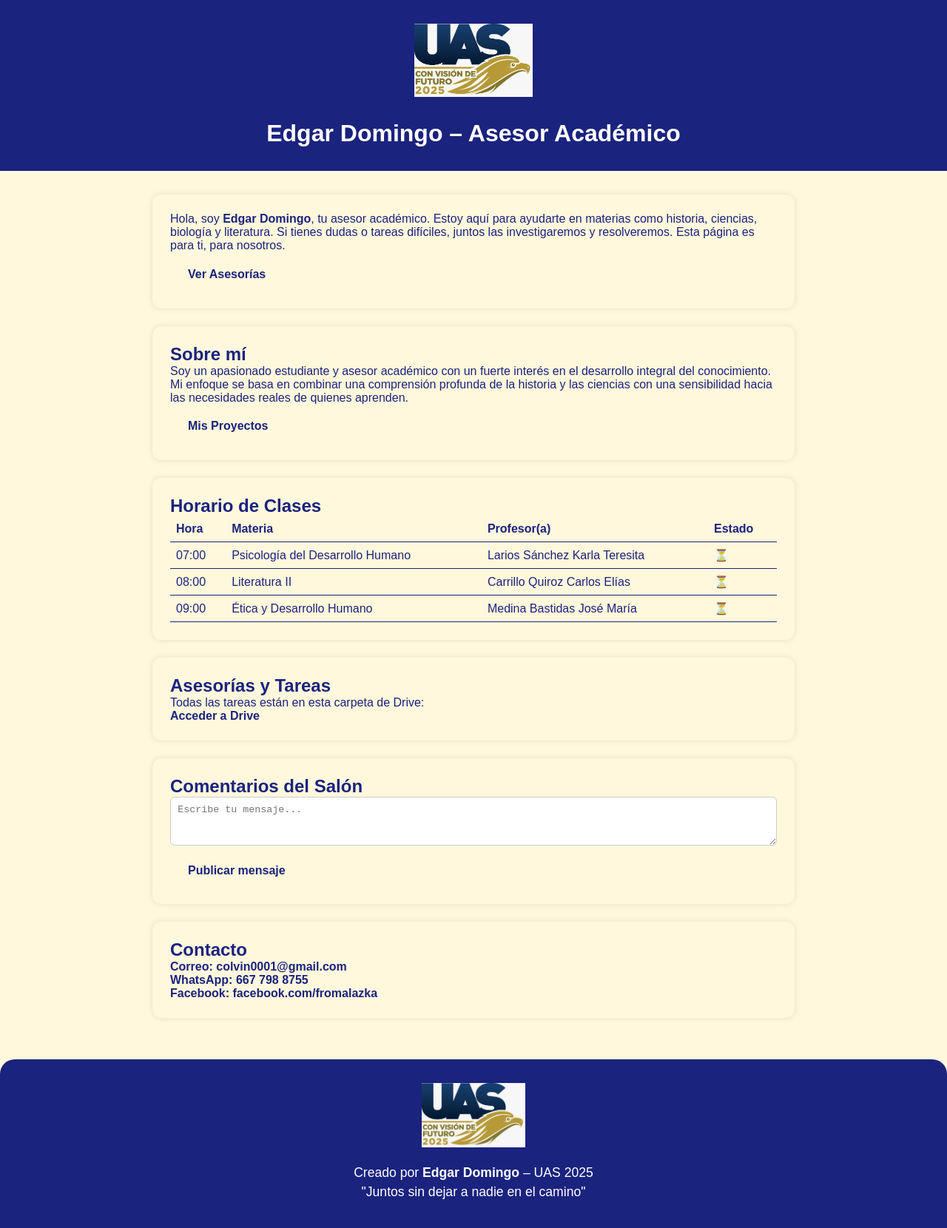
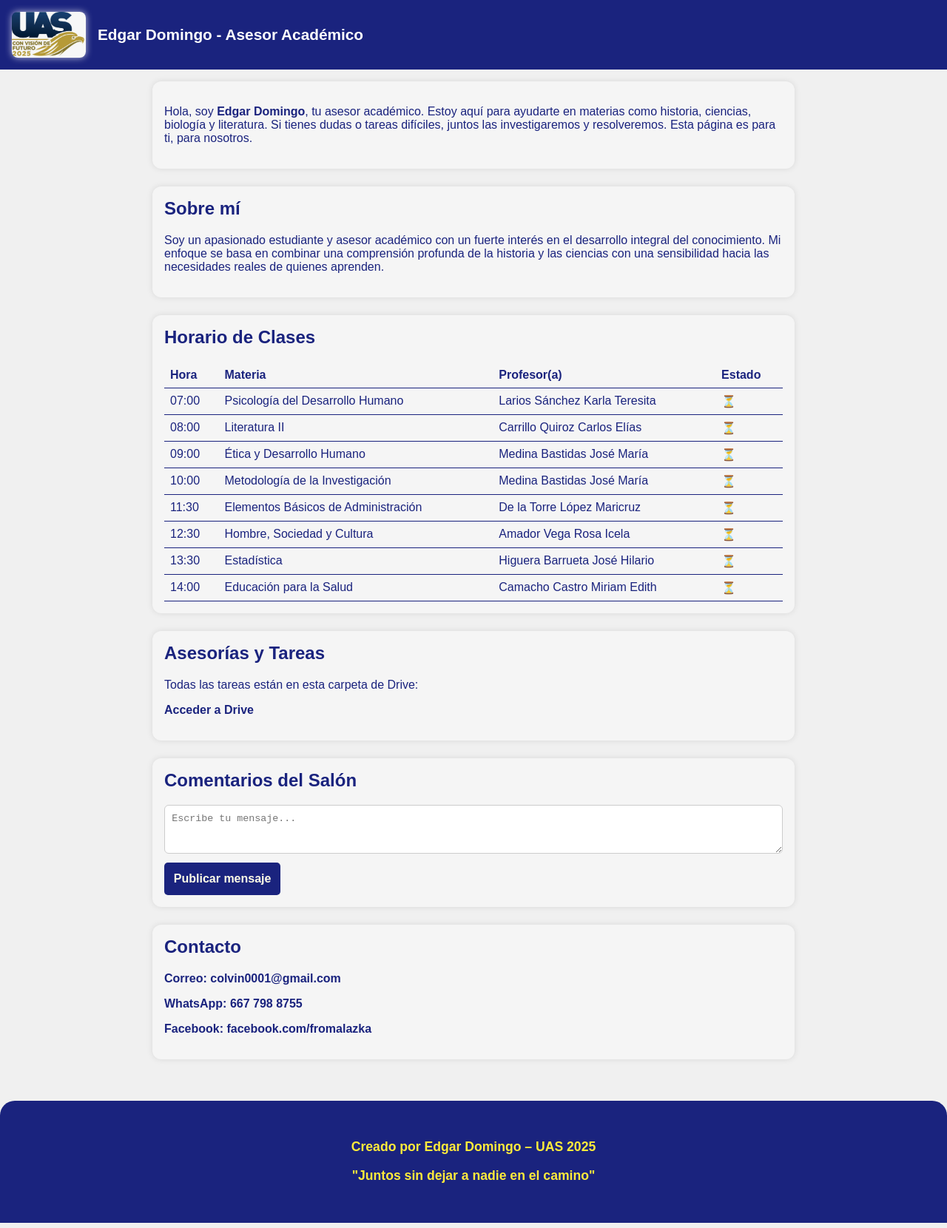
Before and after one commit to mazary/backend, a website: page index.html in a window 1280 px wide. Shown: the whole page at 74% size. Drawn offline with Linux system fonts and the light colour scheme.

Commit message:
Update index.htmlwww

```diff
--- a/index.html
+++ b/index.html
@@ -5,128 +5,136 @@
   <meta name="viewport" content="width=device-width, initial-scale=1" />
   <title>Edgar Domingo – Asesor Académico</title>
   <style>
-    * { box-sizing: border-box; margin:0; padding:0; }
+    * { box-sizing: border-box; }
 
-    body { font-family: Arial, sans-serif; background-color: #fff8dc; color: #fff; }
+    body {
+      background-color: #f0f0f0;
+      color: #1a237e;
+      font-family: Arial, sans-serif;
+      margin: 0;
+      padding: 0;
+    }
 
-    /* Header / Título */
     header {
       background-color: #1a237e;
+      color: #fff;
       display: flex;
       align-items: center;
-      justify-content: center;
-      flex-direction: column;
-      gap: 15px;
-      padding: 2em 1em;
-      text-align: center;
-    }
-    header img { width:160px; height:auto; object-fit:contain; }
-    header h1 {
-      font-size: 2em;
-      font-weight: bold;
-      color: white;
-      margin-top:0.5em;
+      gap: 1em;
+      padding: 1em;
+      flex-wrap: wrap;
     }
 
-    main { max-width:900px; margin:auto; padding:2em 1em; }
+    header img {
+      width: 100px;
+      height: auto;
+      border-radius: 8px;
+      box-shadow: 0 0 10px rgba(255, 255, 255, 0.7);
+    }
+
+    header h1 { font-size: 1.3em; margin: 0; }
+
+    main { padding: 1em; max-width: 900px; margin: auto; }
 
     section {
-      background-color: #fff8dc;
-      color: #1a237e;
-      padding: 1.5em;
+      background-color: #f5f5f5;
+      padding: 1em;
       border-radius: 12px;
       margin-bottom: 1.5em;
       box-shadow: 0 0 8px rgba(0,0,0,0.1);
     }
 
-    h2 { margin-top:0; }
+    h1, h2 { margin-top: 0; font-weight: 700; }
 
-    a { color: #1a237e; text-decoration:none; font-weight:bold; }
-    a:hover { text-decoration:underline; }
+    a { color: #1a237e; font-weight: bold; text-decoration: none; }
+    a:hover { text-decoration: underline; }
 
-    /* Botones estilo UAS */
     button {
-      padding: 0.8em 1.5em;
-      background-color: #fff8dc;
-      color: #1a237e;
-      border:none;
-      border-radius:6px;
-      font-weight:bold;
-      font-size:1em;
-      cursor:pointer;
-      margin-top:0.5em;
+      width: 100%;
+      padding: 0.8em;
+      background-color: #1a237e;
+      color: #fffde7;
+      border: none;
+      border-radius: 5px;
+      cursor: pointer;
+      font-weight: bold;
+      font-size: 1em;
+      margin-top: 0.5em;
     }
-    button:hover { background-color:#fff3c4; }
 
     #comentariosLista p {
-      background: #fff7d6;
-      padding:0.5em 1em;
-      margin:0.5em 0;
-      border-left:4px solid #1a237e;
-      color:#1a237e;
+      background: #fff;
+      padding: 0.5em 1em;
+      margin: 0.5em 0;
+      border-left: 4px solid #1a237e;
     }
 
     textarea {
-      width:100%;
-      padding:0.7em;
-      border-radius:6px;
-      border:1px solid #ccc;
-      resize:vertical;
-      color:#1a237e;
+      width: 100%;
+      padding: 0.7em;
+      border-radius: 6px;
+      border: 1px solid #ccc;
+      resize: vertical;
     }
 
-    table { width:100%; border-collapse: collapse; text-align:left; }
-    th, td { padding:8px; border-bottom:1px solid #1a237e; }
+    footer {
+      text-align: center;
+      background-color: #1a237e;
+      color: #ffeb3b;
+      padding: 2em 1em;
+      font-size: 1.1em;
+      font-weight: bold;
+      border-top-left-radius: 20px;
+      border-top-right-radius: 20px;
+    }
+
+    main { padding-bottom: 2em; }
+
+    @media (min-width: 600px) {
+      header { flex-wrap: nowrap; }
+      button { width: auto; }
+    }
+
+    #tablaHorario { width:100%; border-collapse: collapse; text-align:left; }
+    #tablaHorario th, #tablaHorario td { padding:8px; border-bottom:1px solid #1a237e; }
     .pendiente { background-color: #fff59d; }
     .enCurso { background-color: #90caf9; font-weight:bold; }
     .terminada { background-color: #a5d6a7; }
-
-    /* Footer */
-    footer {
-      background-color:#1a237e;
-      color:white;
-      text-align:center;
-      padding:2em 1em;
-      border-top-left-radius:20px;
-      border-top-right-radius:20px;
-    }
-    footer img { width:140px; height:auto; object-fit:contain; margin-bottom:15px; }
-    footer p { font-size:1.1em; margin:0.3em 0; }
   </style>
 </head>
 <body>
-
-  <!-- Header -->
   <header>
-    <img src="vision2025.png" alt="Logo de la UAS">
-    <h1>Edgar Domingo – Asesor Académico</h1>
+    <img src="vision2025.png" alt="Logo de la UAS" />
+    <h1>Edgar Domingo - Asesor Académico</h1>
   </header>
 
-  <!-- Main -->
   <main>
     <section id="introduccion">
       <p>Hola, soy <strong>Edgar Domingo</strong>, tu asesor académico. Estoy aquí para ayudarte en materias como historia, ciencias, biología y literatura. Si tienes dudas o tareas difíciles, juntos las investigaremos y resolveremos. Esta página es para ti, para nosotros.</p>
-      <button>Ver Asesorías</button>
     </section>
 
     <section id="sobre-mi">
       <h2>Sobre mí</h2>
       <p>Soy un apasionado estudiante y asesor académico con un fuerte interés en el desarrollo integral del conocimiento. Mi enfoque se basa en combinar una comprensión profunda de la historia y las ciencias con una sensibilidad hacia las necesidades reales de quienes aprenden.</p>
-      <button>Mis Proyectos</button>
     </section>
 
     <section id="horario">
       <h2>Horario de Clases</h2>
-      <table>
+      <table id="tablaHorario">
         <tr>
           <th>Hora</th>
           <th>Materia</th>
           <th>Profesor(a)</th>
           <th>Estado</th>
         </tr>
-        <tr><td>07:00</td><td>Psicología del Desarrollo Humano</td><td>Larios Sánchez Karla Teresita</td><td>⏳</td></tr>
-        <tr><td>08:00</td><td>Literatura II</td><td>Carrillo Quiroz Carlos Elías</td><td>⏳</td></tr>
-        <tr><td>09:00</td><td>Ética y Desarrollo Humano</td><td>Medina Bastidas José María</td><td>⏳</td></tr>
+        <tr data-inicio="7" data-duracion="60"><td>07:00</td><td>Psicología del Desarrollo Humano</td><td>Larios Sánchez Karla Teresita</td><td class="estado">⏳</td></tr>
+        <tr data-inicio="8" data-duracion="60"><td>08:00</td><td>Literatura II</td><td>Carrillo Quiroz Carlos Elías</td><td class="estado">⏳</td></tr>
+        <tr data-inicio="9" data-duracion="60"><td>09:00</td><td>Ética y Desarrollo Humano</td><td>Medina Bastidas José María</td><td class="estado">⏳</td></tr>
+        <tr data-inicio="10" data-duracion="60"><td>10:00</td><td>Metodología de la Investigación</td><td>Medina Bastidas José María</td><td class="estado">⏳</td></tr>
+        <tr data-inicio="11.5" data-duracion="60"><td>11:30</td><td>Elementos Básicos de Administración</td><td>De la Torre López Maricruz</td><td class="estado">⏳</td></tr>
+        <tr data-inicio="12.5" data-duracion="60"><td>12:30</td><td>Hombre, Sociedad y Cultura</td><td>Amador Vega Rosa Icela</td><td class="estado">⏳</td></tr>
+        <tr data-inicio="13.5" data-duracion="60"><td>13:30</td><td>Estadística</td><td>Higuera Barrueta José Hilario</td><td class="estado">⏳</td></tr>
+        <tr data-inicio="14" data-duracion="30"><td>14:00</td><td>Educación para la Salud</td><td>Camacho Castro Miriam Edith</td><td class="estado">⏳</td></tr>
       </table>
     </section>
 
@@ -151,9 +159,7 @@
     </section>
   </main>
 
-  <!-- Footer -->
   <footer>
-    <img src="vision2025.png" alt="Logo de la UAS">
     <p>Creado por <strong>Edgar Domingo</strong> – UAS 2025</p>
     <p>"Juntos sin dejar a nadie en el camino"</p>
   </footer>
@@ -179,7 +185,27 @@
       p.textContent = texto;
       lista.appendChild(p);
     }
-  </script>
 
-</body>
-</html>
+    // --- Horario dinámico ---
+    function actualizarEstados() {
+      const filas = document.querySelectorAll('#tablaHorario tr[data-inicio]');
+      const ahora = new Date();
+      const horaActual = ahora.getHours() + ahora.getMinutes()/60;
+
+      filas.forEach(fila => {
+        const inicio = parseFloat(fila.dataset.inicio);
+        const duracion = parseFloat(fila.dataset.duracion)/60;
+        const fin = inicio + duracion;
+        const celdaEstado = fila.querySelector('.estado');
+
+        if(horaActual < inicio) {
+          celdaEstado.textContent = '⏳';
+        } else if(horaActual >= inicio && horaActual < fin) {
+          celdaEstado.textContent = '▶️';
+        } else {
+          celdaEstado.textContent = '✅';
+        }
+      });
+    }
+
+    actualizarEstados();
```
